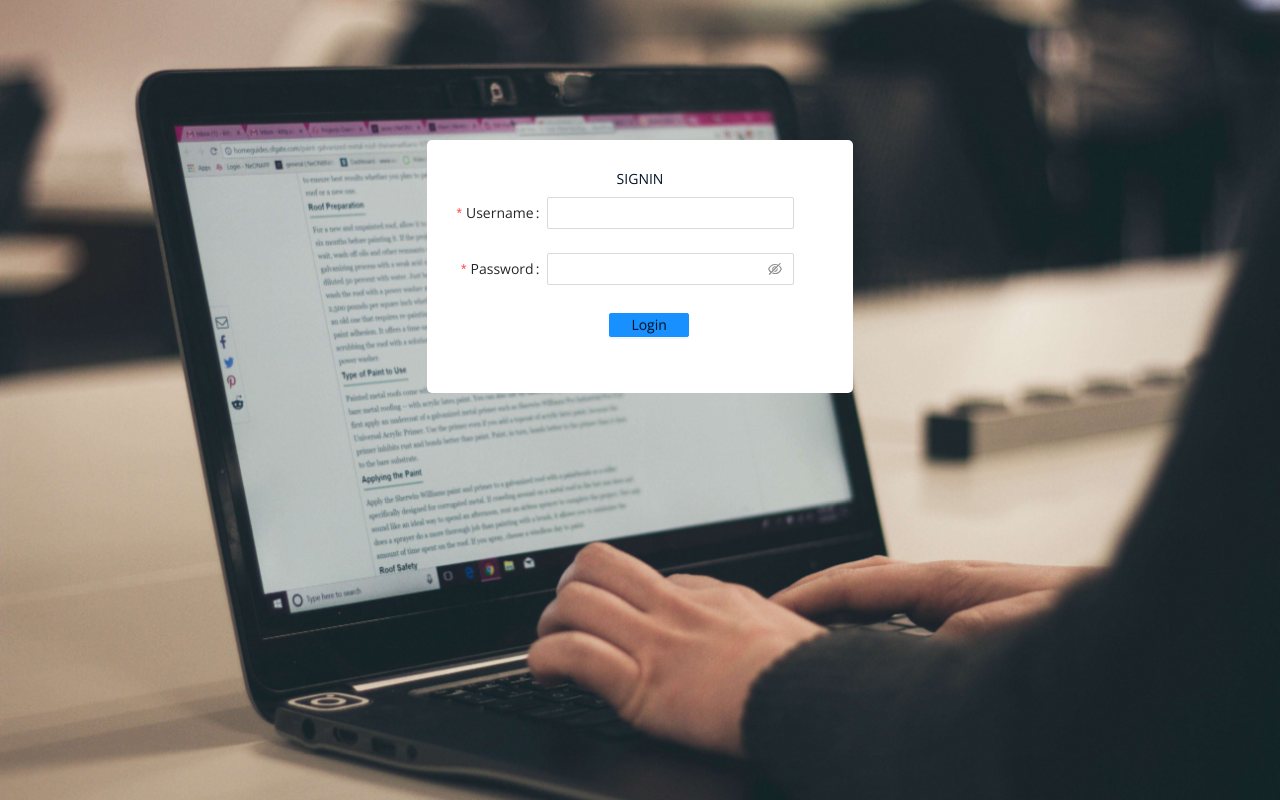
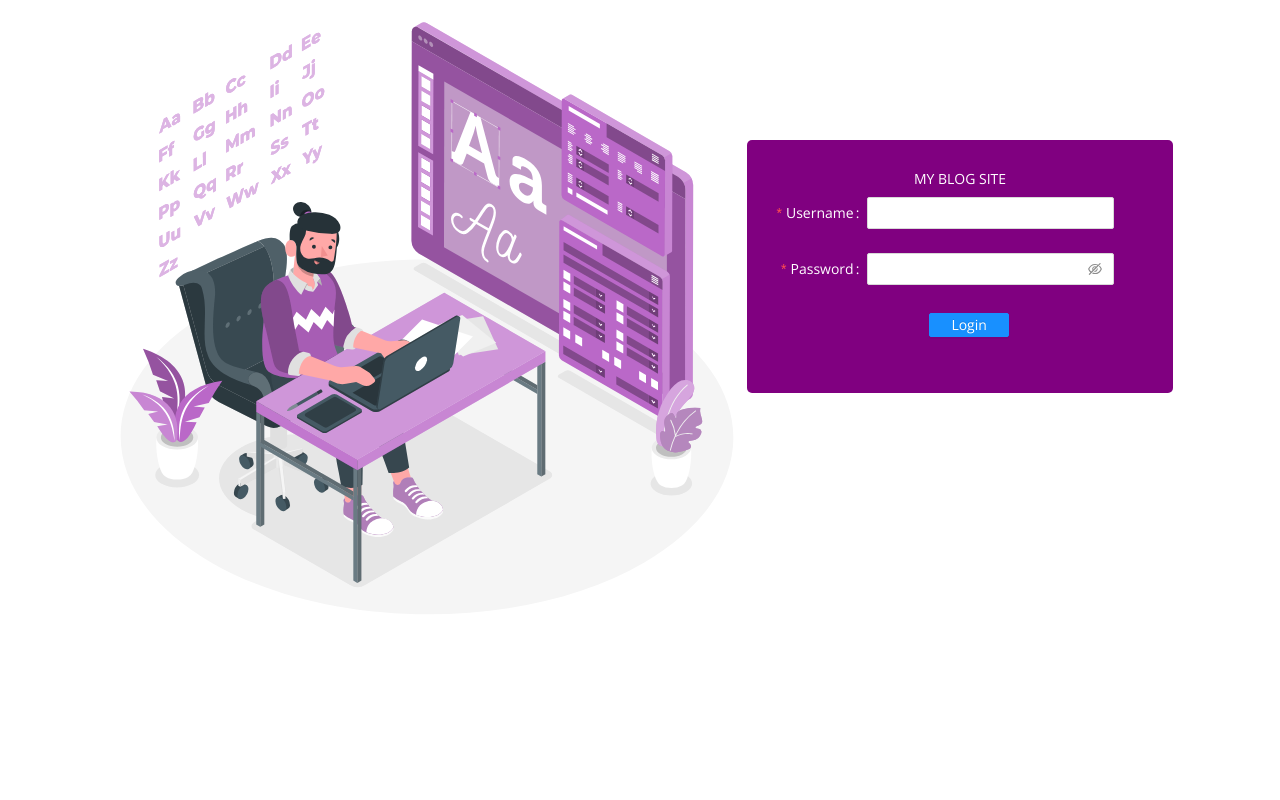
Before and after one commit to junior-8080/ReactBlogAdmin, a React (Create React App) app: page / in a window 1280 px wide. Built offline with nearby package versions, Linux system fonts and the light colour scheme.

Commit message:
removed back-button

```diff
--- a/package.json
+++ b/package.json
@@ -25,7 +25,7 @@
   },
   "proxy": "http://localhost:3004/v1/api",
   "scripts": {
-    "start": "react-scripts start",
+    "start": "PORT=3005 react-scripts  --openssl-legacy-provider start",
     "build": "react-scripts build",
     "test": "react-scripts test",
     "eject": "react-scripts eject"
--- a/src/App.css
+++ b/src/App.css
@@ -35,8 +35,7 @@
   color: grey;
 }
 .signin {
-  /* background-color:rgb(247, 186, 105) ; */
-  background-image: url("./images/bg.jpg");
+
   height: 100vh;
   display: flex;
   justify-content: center;
@@ -84,3 +83,6 @@ div.public-DraftEditor-content {
 .view:hover{
   color:#5f0a87
 }
+.ant-form label{
+  color:#fff;
+}
--- a/src/components/Article.js
+++ b/src/components/Article.js
@@ -45,7 +45,7 @@ const Article = ({id}) => {
     return (
         <AdminLayout>
            {loading ? <Col span={16} className="loading"><p>Loading...</p></Col> : <Col span ={16}>
-             <Link to="/articles"><Button icon={<ArrowLeftOutlined />} size="small" style={btnStyle}>Back</Button></Link>
+             {/* <Link to="/articles"><Button icon={<ArrowLeftOutlined />} size="small" style={btnStyle}>Back</Button></Link>  */}
               <PostForm  article = {article} postId = {article._id} />
             </Col>}
             <Col span={4} className="adminRigth">
--- a/src/components/Signin.js
+++ b/src/components/Signin.js
@@ -1,6 +1,7 @@
 import React, {useState} from 'react';
 import {LoadingOutlined} from '@ant-design/icons'
 import {Form, Input, Button, message,Row,Col} from 'antd';
+import image from '../images/image.svg'
 
 
 const layout = {
@@ -25,10 +26,11 @@ const Signin = () => {
 
     const style = {
         marginLeft: 'auto',
-        backgroundColor: "#fff",
+        backgroundColor: "purple",
         padding: '2em',
         marginTop: "10em",
-        borderRadius: 5
+        borderRadius: 5,
+
     }
 
     const antIcon = <LoadingOutlined style={{
@@ -74,7 +76,10 @@ const Signin = () => {
     return (
 
         <Row className='signin'>
-            <Col span={8} className='form'>
+            <Col span={12}>
+                <img src={image} alt="logo" />
+            </Col>
+            <Col span={8} >
                 <Form
                     style={style}
                     {...layout}
@@ -82,12 +87,14 @@ const Signin = () => {
                     initialValues={{
                     remember: true
                 }}
-                    onFinish={onFinish}>
+                    onFinish={onFinish}
+
+                    >
                     <h4
                         style={{
-                        color: "#001529",
+                        color: "#fff",
                         textAlign: "center"
-                    }}>SIGNIN
+                    }}>MY BLOG SITE
                     </h4>
                     <Form.Item
                         label="Username"
@@ -116,7 +123,7 @@ const Signin = () => {
                             htmlType="submit"
                             size="small"
                             style={{
-                            color: "#001529",
+                            color: "#fff",
                             width:80
                         }}>
                         <span>Login</span>{isLoading
--- a/src/components/StepModal.js
+++ b/src/components/StepModal.js
@@ -45,7 +45,7 @@ const StepModal  = ({isModalVisible,handleVisibility}) => {
                 window.location = `/articles/${result.data.postId}`
 
             }
-        })
+        }).catch(err => console.log(err))
     }
 
 
```
Also changed, not shown: src/images/image.svg (added), 1 other file (tests, documents, lock files or other folders).
